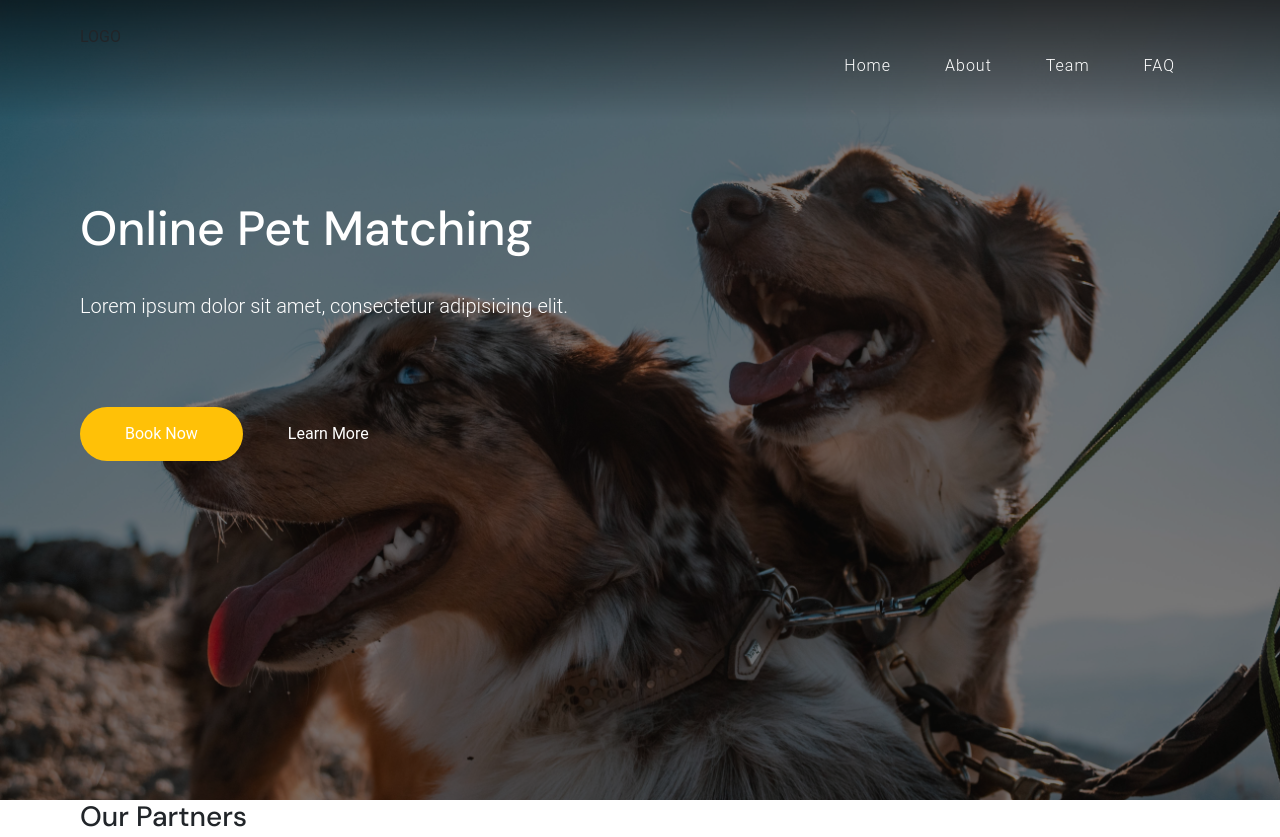
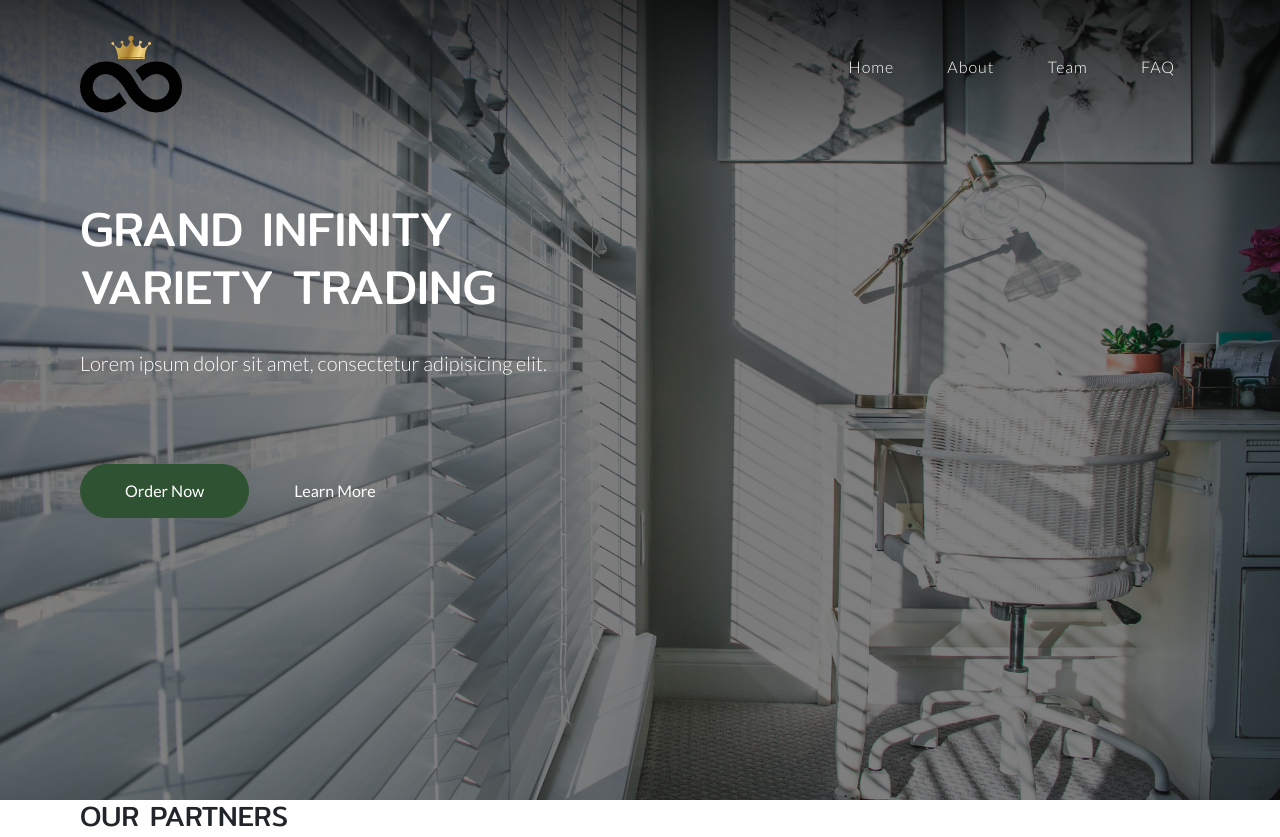
Before and after one commit to Pahuts/givt, a plain HTML site: page pages/index.html in a window 1280 px wide. Shown: the top 837 px of the page. Drawn offline with nearby package versions, Linux system fonts and the light colour scheme.

Commit message:
Grand Infinity Landing Page - Day 1

```diff
--- a/css/main.css
+++ b/css/main.css
@@ -5,19 +5,22 @@
 }
 
 body {
-  font-family: roboto;
+  font-family: 'Lato', sans-serif;
   min-height: 100vh;
 }
 
 h1, h2, h3, h4, h5, h6 {
-  font-family: 'DM Sans', sans-serif;
+  font-family: 'Mitr', sans-serif;
+  text-transform: uppercase;
+  font-weight: 400;
 }
 .dm-sans-font {
-  font-family: 'DM Sans', sans-serif;
+  font-family: 'Mitr', sans-serif;
+  font-weight: 300;
 }
 
 .wrap {
-  background: rgba(0,0,0,0.5) url(/images/petbg.jpg) no-repeat;
+  background: rgba(0,0,0,0.5) url(/images/blindsbg.jpg) no-repeat;
   background-position: center;
   background-size: cover;
   min-height: 100vh;
@@ -48,10 +51,15 @@ h1, h2, h3, h4, h5, h6 {
    color: #fff;
    float: left;
  }
+ header .logo img{
+  color: #fff;
+  float: left;
+  width: 30%;
+}
 
  header .menu {
    float: right;
-   margin-top: 5px;
+   margin-top: 30px;
  }
 
  header ul li {
@@ -64,6 +72,11 @@ h1, h2, h3, h4, h5, h6 {
    margin: 0 25px;
    font-weight: 300;
    letter-spacing: 1px;
+ }
+
+ header ul li a:hover {
+  text-decoration: none;
+  color: #B1D8B7
  }
 
  .content {
@@ -92,7 +105,8 @@ h1, h2, h3, h4, h5, h6 {
    border-radius: 50px;
  }
  .content a.color1 {
-   background-color: #ffc107;
+   /* background-color: #ffc107; */
+   background-color: #2F5233;
  }
 
  .our-partners {
@@ -109,7 +123,7 @@ h1, h2, h3, h4, h5, h6 {
    border:none;
    height: 4px;
    width: 100px;
-   background-color: orange;
+   background-color: #2F5233;
  }
 
  .our-partners-inner a {
--- a/pages/index.html
+++ b/pages/index.html
@@ -3,7 +3,7 @@
 <head>
   <meta charset="UTF-8">
   <meta name="viewport" content="width=device-width, initial-scale=1.0">
-  <title></title>
+  <title>GrandInfinity Variety Trading</title>
   <!-- Bootstrap Link -->
   <link rel="stylesheet" href="https://maxcdn.bootstrapcdn.com/bootstrap/4.0.0/css/bootstrap.min.css" integrity="sha384-Gn5384xqQ1aoWXA+058RXPxPg6fy4IWvTNh0E263XmFcJlSAwiGgFAW/dAiS6JXm" crossorigin="anonymous">
   <link rel="stylesheet" href="/css/main.css">
@@ -11,11 +11,14 @@
   <link rel="preconnect" href="https://fonts.googleapis.com">
   <link rel="preconnect" href="https://fonts.gstatic.com" crossorigin>
   <link href="https://fonts.googleapis.com/css2?family=DM+Sans:ital,wght@0,400;0,500;0,700;1,400;1,500;1,700&display=swap" rel="stylesheet">
+  <link rel="preconnect" href="https://fonts.googleapis.com">
+  <link rel="preconnect" href="https://fonts.gstatic.com" crossorigin>
+  <link href="https://fonts.googleapis.com/css2?family=Lato:wght@300;400;700&family=Mitr:wght@200;300;400;500&display=swap" rel="stylesheet">
 </head>
 <body>
   <div class="wrap">
     <header>
-      <div class="log">LOGO</div>
+      <div class="logo"><a href="#"><img src ="/images/grandinfinitylogo.png" alt=""></a></div>
       <div class="menu">
         <ul>
           <li><a href="#">Home</a></li>
@@ -27,10 +30,10 @@
     </header>
 
     <div class="content">
-      <h1>Online Pet Matching</h1>
+      <h1>Grand Infinity Variety Trading</h1>
       <p>Lorem ipsum dolor sit amet, consectetur adipisicing elit.</p>
       <div class="btn-group">
-        <a href="#" class="color1">Book Now</a>
+        <a href="#" class="color1">Order Now</a>
         <a href="#" class="color2">Learn More</a>
       </div>
     </div>
```
Also changed, not shown: images/blindsbg.jpg (added), images/grandinfinitylogo.png (added).
